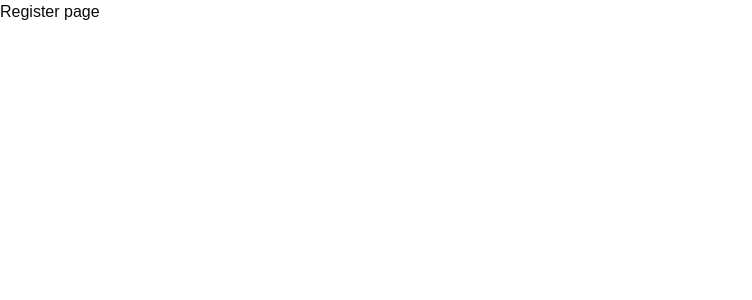
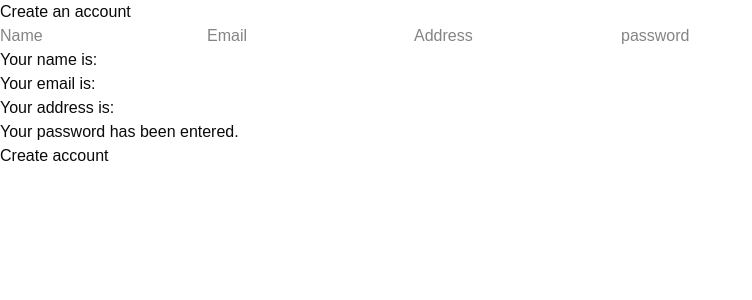
Before and after one commit to costechHQ/kitchen-service-frontend, a Next.js app: page /register in a window 1280 px wide. Shown: the top 300 px of the page, without its empty margins (0-752 px from the left). Built offline with nearby package versions, Linux system fonts and the light colour scheme.

Commit message:
Feat: commiting

```diff
--- a/src/pages/register.tsx
+++ b/src/pages/register.tsx
@@ -1,3 +1,59 @@
+import { useState } from "react";
+
 export default function Register() {
-  return <div>Register page</div>;
+  const [name, setName] = useState("");
+  const [email, setEmail] = useState("");
+  const [address, setAddress] = useState("");
+  const [password, setPassword] = useState("");
+
+
+    const handleSubmit = () => {
+      console.log({
+        name,
+        email,
+        address,
+        password,
+      });
+    };
+
+  return (
+    <div>
+      <h1>Create an account </h1>
+
+      <input
+      type="text"
+      placeholder="Name"
+      value={name}
+      onChange={(event) => setName(event.target.value)}
+      />
+
+      <input
+      type="email"
+      placeholder="Email"
+      value={email}
+      onChange={(event) => setEmail(event.target.value)} />
+
+      <input
+      type="text"
+      placeholder="Address"
+      value={address}
+      onChange={(event) => setAddress(event.target.value)} />
+
+      <input
+      type="password"
+      placeholder="password"
+      value={password}
+      onChange={(event) => setPassword(event.target.value)} />
+
+      <p>Your name is: {name}</p>
+      <p>Your email is: {email}</p>
+      <p>Your address is: {address}</p>
+      <p>Your password has been entered.</p>
+
+      <button type="button" onClick={handleSubmit}>
+        Create account
+      </button>
+    </div>
+
+  );
 }
```
